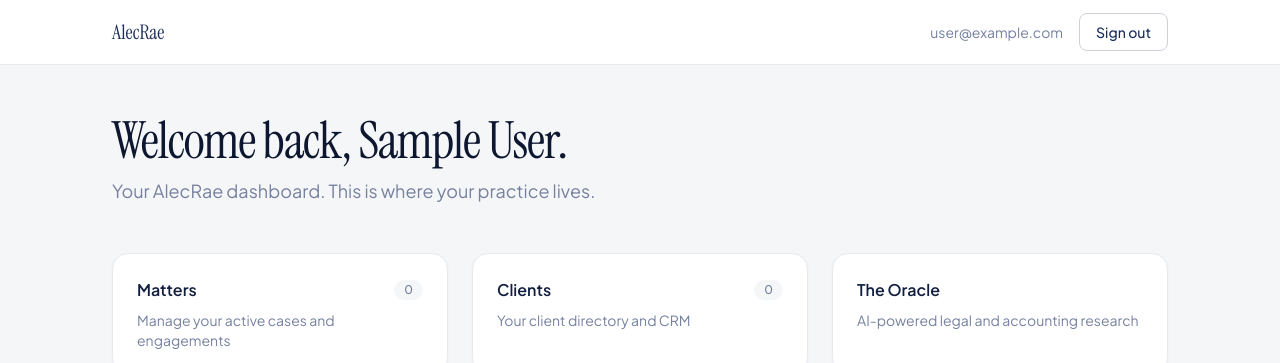
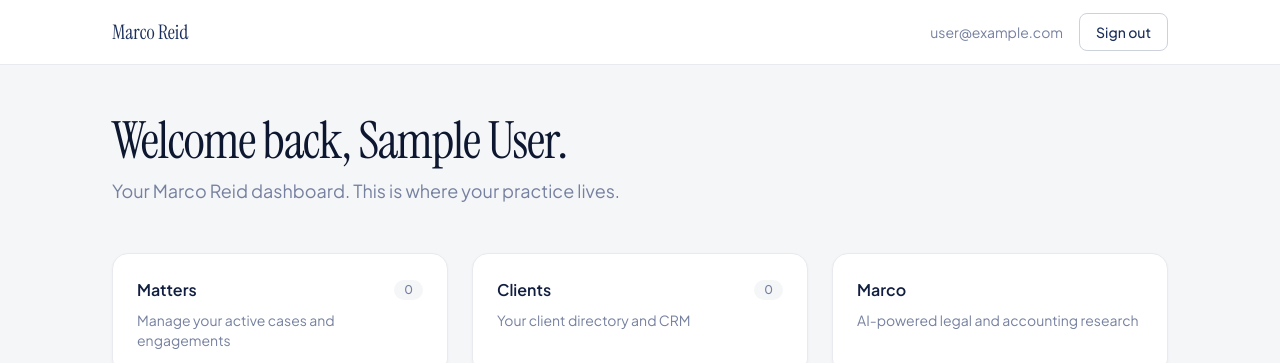
Before and after one commit to ccantynz-alt/MarcoReid.com, a Next.js app: page /dashboard in a window 1280 px wide. Shown: the top 363 px of the page. Built offline with nearby package versions, Linux system fonts and the light colour scheme; no server answers; sample sign-in values are in the browser's storage.

Commit message:
Rebrand AlecRae → Marco Reid (batch 1/3)

```diff
--- a/app/(auth)/login/page.tsx
+++ b/app/(auth)/login/page.tsx
@@ -39,7 +39,7 @@
       <div className="w-full max-w-md">
         <div className="text-center">
           <Link href="/" className="font-serif text-3xl text-navy-500">
-            AlecRae
+            Marco Reid
           </Link>
           <p className="mt-2 text-sm text-navy-400">
             Sign in to your account
@@ -106,7 +106,7 @@
 
         <p className="mt-6 text-center text-sm text-navy-400">
           <Link href="/" className="font-medium text-navy-500 hover:text-navy-700">
-            &larr; Back to AlecRae
+            &larr; Back to Marco Reid
           </Link>
         </p>
       </div>
--- a/app/(marketing)/contact/page.tsx
+++ b/app/(marketing)/contact/page.tsx
@@ -4,9 +4,9 @@
 import ContactForm from "./ContactForm";
 
 export const metadata: Metadata = {
-  title: "Contact AlecRae",
+  title: "Contact Marco Reid",
   description:
-    "Get in touch with AlecRae. Questions about the platform, security, pricing, or partnerships.",
+    "Get in touch with Marco Reid. Questions about the platform, security, pricing, or partnerships.",
 };
 
 export default function ContactPage() {
@@ -18,7 +18,7 @@
             Get in touch.
           </h1>
           <p className="mx-auto mt-6 max-w-xl text-xl text-navy-200">
-            Questions about AlecRae? We&rsquo;d love to hear from you.
+            Questions about Marco Reid? We&rsquo;d love to hear from you.
           </p>
         </Container>
       </section>
@@ -47,7 +47,7 @@
         <Container>
           <div className="mx-auto max-w-xl text-center">
             <p className="text-sm text-navy-400">
-              AlecRae &middot; Auckland, New Zealand
+              Marco Reid &middot; Auckland, New Zealand
             </p>
             <p className="mt-2 text-sm text-navy-400">
               We respond to every message within 24 hours.
--- a/app/(platform)/dashboard/page.tsx
+++ b/app/(platform)/dashboard/page.tsx
@@ -11,14 +11,14 @@
         Welcome back{session?.user?.name ? `, ${session.user.name}` : ""}.
       </h1>
       <p className="mt-2 text-lg text-navy-400">
-        Your AlecRae dashboard. This is where your practice lives.
+        Your Marco Reid dashboard. This is where your practice lives.
       </p>
 
       <div className="mt-12 grid gap-6 sm:grid-cols-2 lg:grid-cols-3">
         {[
           { title: "Matters", desc: "Manage your active cases and engagements", count: "0" },
           { title: "Clients", desc: "Your client directory and CRM", count: "0" },
-          { title: "The Oracle", desc: "AI-powered legal and accounting research", count: null },
+          { title: "Marco", desc: "AI-powered legal and accounting research", count: null },
           { title: "Documents", desc: "Files, drafts, and templates", count: "0" },
           { title: "Billing", desc: "Time tracking, invoices, and payments", count: "0" },
           { title: "Messages", desc: "Secure matter-centric conversations", count: "0" },
--- a/app/(platform)/layout.tsx
+++ b/app/(platform)/layout.tsx
@@ -29,7 +29,7 @@
       <header className="border-b border-navy-100 bg-white">
         <div className="mx-auto flex h-16 max-w-6xl items-center justify-between px-6 sm:px-8 lg:px-12">
           <Link href="/dashboard" className="font-serif text-xl text-navy-500">
-            AlecRae
+            Marco Reid
           </Link>
           <div className="flex items-center gap-4">
             <span className="text-sm text-navy-400">
--- a/app/components/marketing/Footer.tsx
+++ b/app/components/marketing/Footer.tsx
@@ -2,11 +2,11 @@
 
 const links = {
   products: [
-    { label: "AlecRae Legal", href: "/law" },
-    { label: "AlecRae Accounting", href: "/accounting" },
-    { label: "The Oracle", href: "/oracle" },
-    { label: "AlecRae Voice", href: "/dictation" },
-    { label: "AlecRae Courtroom", href: "/courtroom" },
+    { label: "Marco Reid Legal", href: "/law" },
+    { label: "Marco Reid Accounting", href: "/accounting" },
+    { label: "Marco", href: "/marco" },
+    { label: "Marco Reid Voice", href: "/dictation" },
+    { label: "Marco Reid Courtroom", href: "/courtroom" },
     { label: "Pricing", href: "/pricing" },
   ],
   company: [
@@ -27,7 +27,7 @@
         <div className="grid gap-10 sm:grid-cols-2 lg:grid-cols-4">
           <div>
             <Link href="/" className="font-serif text-xl text-navy-500">
-              AlecRae
+              Marco Reid
             </Link>
             <p className="mt-2 text-sm text-navy-400">
               Professional intelligence &mdash;
@@ -84,7 +84,7 @@
 
         <div className="mt-16 border-t border-navy-200 pt-8">
           <p className="text-xs text-navy-400">
-            &copy; {new Date().getFullYear()} AlecRae. Auckland, New Zealand. All rights reserved.
+            &copy; {new Date().getFullYear()} Reid &amp; Associates. Auckland, New Zealand. All rights reserved.
           </p>
         </div>
       </div>
--- a/app/layout.tsx
+++ b/app/layout.tsx
@@ -3,24 +3,24 @@
 import "./globals.css";
 
 export const metadata: Metadata = {
-  metadataBase: new URL("https://alecrae.com"),
+  metadataBase: new URL("https://marcoreid.com"),
   title: {
-    default: "AlecRae \u2014 Professional Intelligence for Law and Accounting",
-    template: "%s | AlecRae",
+    default: "Marco Reid \u2014 Professional Intelligence for Law and Accounting",
+    template: "%s | Marco Reid",
   },
   description:
     "The operating system for legal and accounting professionals. Case management, billing, AI research, dictation, and every tool your firm needs \u2014 in one platform.",
   openGraph: {
     type: "website",
     locale: "en_US",
-    siteName: "AlecRae",
-    title: "AlecRae \u2014 Professional Intelligence for Law and Accounting",
+    siteName: "Marco Reid",
+    title: "Marco Reid \u2014 Professional Intelligence for Law and Accounting",
     description:
       "The operating system for legal and accounting professionals. Every tool your firm needs, in one platform.",
   },
   twitter: {
     card: "summary_large_image",
-    title: "AlecRae \u2014 Professional Intelligence for Law and Accounting",
+    title: "Marco Reid \u2014 Professional Intelligence for Law and Accounting",
     description:
       "The operating system for legal and accounting professionals. Every tool your firm needs, in one platform.",
   },
--- a/app/robots.ts
+++ b/app/robots.ts
@@ -7,6 +7,6 @@
       allow: "/",
       disallow: ["/dashboard", "/admin", "/api", "/login"],
     },
-    sitemap: "https://alecrae.com/sitemap.xml",
+    sitemap: "https://marcoreid.com/sitemap.xml",
   };
 }
--- a/app/sitemap.ts
+++ b/app/sitemap.ts
@@ -1,13 +1,13 @@
 import { MetadataRoute } from "next";
 
 export default function sitemap(): MetadataRoute.Sitemap {
-  const baseUrl = "https://alecrae.com";
+  const baseUrl = "https://marcoreid.com";
 
   return [
     { url: baseUrl, lastModified: new Date(), changeFrequency: "weekly", priority: 1 },
     { url: `${baseUrl}/law`, lastModified: new Date(), changeFrequency: "weekly", priority: 0.9 },
     { url: `${baseUrl}/accounting`, lastModified: new Date(), changeFrequency: "weekly", priority: 0.9 },
-    { url: `${baseUrl}/oracle`, lastModified: new Date(), changeFrequency: "weekly", priority: 0.9 },
+    { url: `${baseUrl}/marco`, lastModified: new Date(), changeFrequency: "weekly", priority: 0.9 },
     { url: `${baseUrl}/dictation`, lastModified: new Date(), changeFrequency: "weekly", priority: 0.9 },
     { url: `${baseUrl}/courtroom`, lastModified: new Date(), changeFrequency: "weekly", priority: 0.9 },
     { url: `${baseUrl}/pricing`, lastModified: new Date(), changeFrequency: "weekly", priority: 0.8 },
--- a/package.json
+++ b/package.json
@@ -1,5 +1,5 @@
 {
-  "name": "alecrae",
+  "name": "marcoreid",
   "version": "0.1.0",
   "private": true,
   "scripts": {
--- a/prisma/seed.ts
+++ b/prisma/seed.ts
@@ -4,7 +4,7 @@
 const prisma = new PrismaClient();
 
 async function main() {
-  const email = process.env.ADMIN_EMAIL || "admin@alecrae.com";
+  const email = process.env.ADMIN_EMAIL || "admin@marcoreid.com";
   const password = process.env.ADMIN_PASSWORD || "changeme123";
 
   const passwordHash = await hash(password, 12);
@@ -17,7 +17,7 @@
       name: "Craig Cantyn",
       passwordHash,
       role: "ADMIN",
-      firmName: "AlecRae",
+      firmName: "Marco Reid",
     },
   });
 
```
Also changed, not shown: 2 other files (tests, documents, lock files or other folders).
